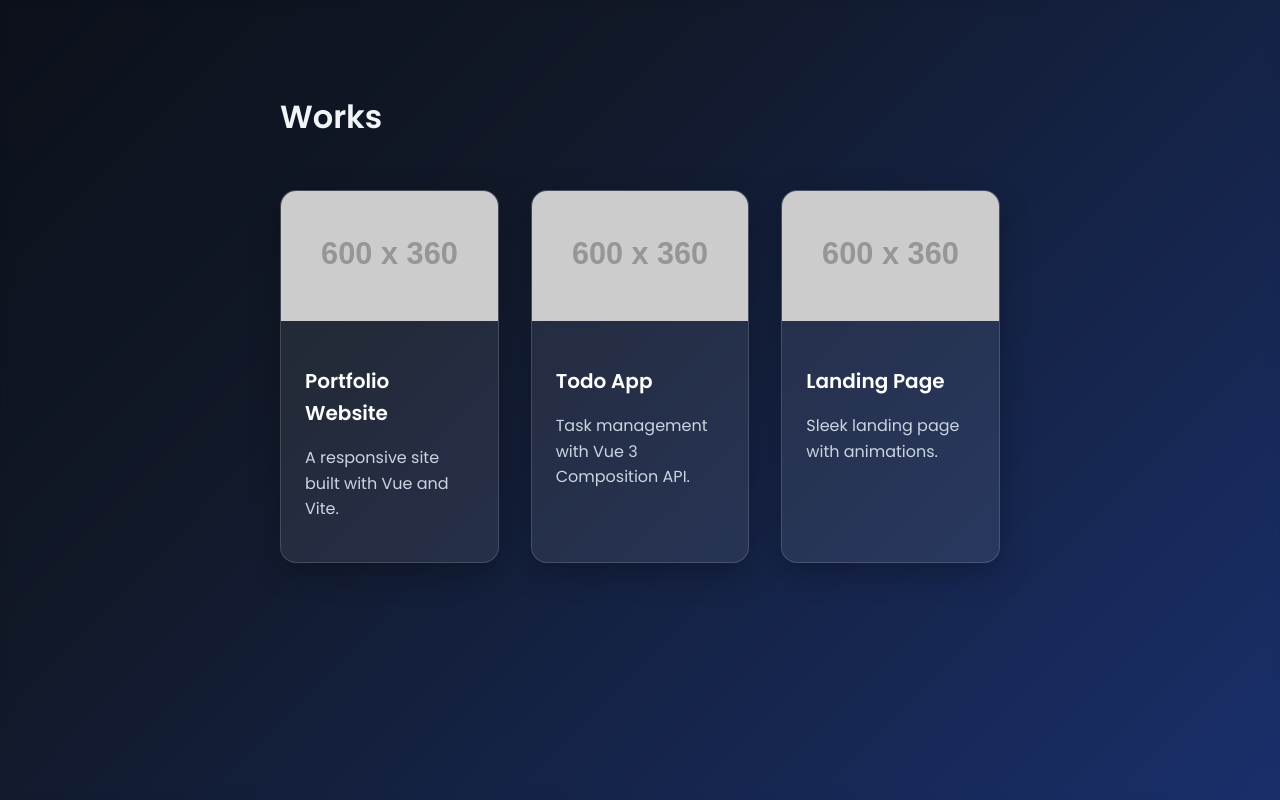
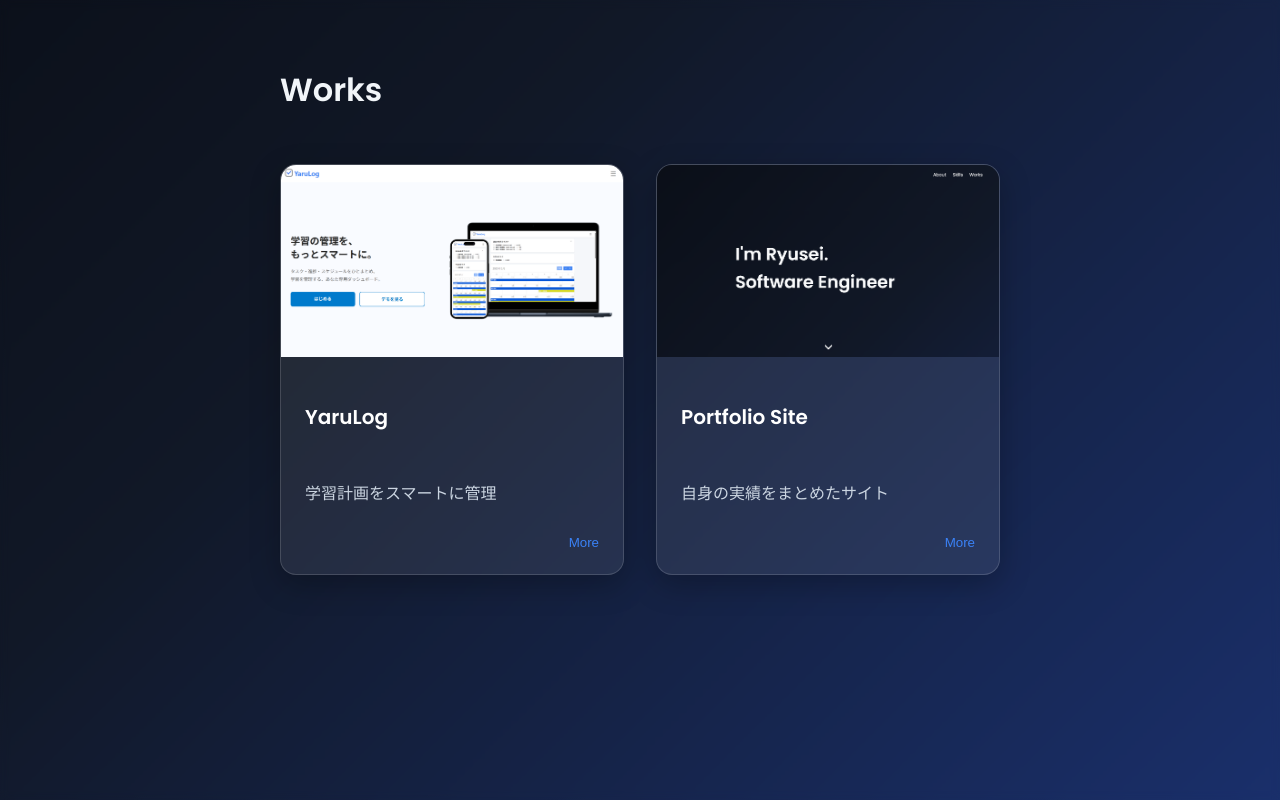
Before and after one commit to ryusei-engineer/my-portfolio, a Vue app: page /works in a window 1280 px wide. Built offline with nearby package versions, Linux system fonts and the light colour scheme.

Commit message:
Works.vue 修正

```diff
--- a/src/components/Works.vue
+++ b/src/components/Works.vue
@@ -3,11 +3,22 @@
     <div class="container">
       <h2 class="section-title" data-sr>Works</h2>
       <div class="works-grid">
-        <div class="work-card" v-for="(work, index) in works" :key="index">
-          <img :src="work.image" :alt="work.title" />
+        <div class="work-card" v-for="(work, index) in works" :key="index" data-sr>
+          <div class="image-wrapper">
+            <img :src="work.image" :alt="work.title" />
+          </div>
           <div class="card-body">
             <h3>{{ work.title }}</h3>
             <p>{{ work.description }}</p>
+            <transition name="accordion">
+              <div v-if="openIndex === index" class="accordion-detail">
+                <a :href="work.url" class="work-link" target="_blank" rel="noopener">▶ URLはこちら</a>
+                <p>{{ work.detail }}</p>
+              </div>
+            </transition>
+            <button class="view-more" @click="toggleAccordion(index)">
+              {{ openIndex === index ? 'Close' : 'More' }}
+            </button>
           </div>
         </div>
       </div>
@@ -16,22 +27,31 @@
 </template>
 
 <script setup>
+import { ref } from 'vue'
+
+const openIndex = ref(null)
+
+const toggleAccordion = (index) => {
+  openIndex.value = openIndex.value === index ? null : index
+}
+
 const works = [
   {
-    title: 'Portfolio Website',
-    description: 'A responsive site built with Vue and Vite.',
-    image: 'https://via.placeholder.com/600x360?text=Portfolio'
+    title: 'YaruLog',
+    description: '学習計画をスマートに管理',
+    detail: '学習タスクの登録・進捗管理・カレンダー表示・記録機能を備えた自己学習支援ツールです。Vue 3 と Supabase を用いて開発し、シンプルかつ直感的なUIにこだわりました。',
+    image: 'src/assets/yaru_log.png',
+    url: 'https://yarulog.example.com'
   },
   {
-    title: 'Todo App',
-    description: 'Task management with Vue 3 Composition API.',
-    image: 'https://via.placeholder.com/600x360?text=Todo+App'
-  },
-  {
-    title: 'Landing Page',
-    description: 'Sleek landing page with animations.',
-    image: 'https://via.placeholder.com/600x360?text=Landing'
+    title: 'Portfolio Site',
+    description: '自身の実績をまとめたサイト',
+    detail: 'このポートフォリオサイトは Vue 3・ScrollReveal・TypeIt を活用し、アニメーションやスムーズなUXを重視して制作しました。',
+    image: 'src/assets/portfolio_site.png',
+    url: 'https://portfolio.example.com'
   }
+
+
 ]
 </script>
 
@@ -48,14 +68,33 @@ const works = [
 
 .section-title {
   font-size: 2rem;
-  margin-bottom: 2.5rem;
   position: relative;
+  display: inline-block;
+  text-align: center;
+  margin: 0 auto 2.5rem;
+}
+
+.section-title::after {
+  content: '';
+  display: block;
+  height: 2px;
+  background-color: var(--color-accent, #3b82f6);
+  margin-top: 0.4rem;
+  border-radius: 2px;
+  transform: scaleX(0);
+  transform-origin: left;
+  transition: transform 0.5s ease;
+}
+
+.section-title.revealed::after {
+  transform: scaleX(1);
 }
 
 .works-grid {
   display: grid;
   grid-template-columns: 1fr;
   gap: 2rem;
+  align-items: start; /* stretchを解除し、各カードを独立させる */
 }
 
 @media (min-width: 768px) {
@@ -66,7 +105,7 @@ const works = [
 
 @media (min-width: 1024px) {
   .works-grid {
-    grid-template-columns: repeat(3, 1fr);
+    grid-template-columns: repeat(2, 1fr);
   }
 }
 
@@ -83,26 +122,32 @@ const works = [
   flex-direction: column;
 }
 
-
 .work-card:hover {
-  transform: translateY(-6px);
-  box-shadow: 0 16px 40px rgba(0, 0, 0, 0.3);
+  transform: translateY(-6px) scale(1.02);
+  box-shadow: 0 16px 40px rgba(0, 0, 0, 0.4);
 }
 
+.image-wrapper {
+  width: 100%;
+  aspect-ratio: 16 / 9;
+  overflow: hidden;
+}
 
-.work-card img {
+.image-wrapper img {
   width: 100%;
-  height: auto;
-  display: block;
+  height: 100%;
+  object-fit: cover;
 }
 
 .card-body {
   padding: 1.5rem;
+  display: flex;
+  flex-direction: column;
+  gap: 0.75rem;
 }
 
 .card-body h3 {
   font-size: 1.25rem;
-  margin-bottom: 0.75rem;
   color: #fff;
 }
 
@@ -111,30 +156,52 @@ const works = [
   color: #cbd5e1;
 }
 
-
-
-
-.section-title {
-  font-size: 2rem;
-  position: relative;
-  display: inline-block;
-  text-align: center;
+.view-more {
+  align-self: flex-end;
+  color: var(--color-accent, #3b82f6);
+  font-weight: 500;
+  background: none;
+  border: none;
+  padding: 0;
+  cursor: pointer;
+  text-decoration: none;
+  transition: color 0.3s;
 }
 
-/* 下線アニメーション */
-.section-title::after {
-  content: '';
-  display: block;
-  height: 2px;
-  background-color: var(--color-accent, #3b82f6);
-  margin-top: 0.4rem;
-  border-radius: 2px;
-  transform: scaleX(0);
-  transform-origin: left;
-  transition: transform 0.5s ease;
+.view-more:hover {
+  color: var(--color-accent-hover, #38bdf8);
 }
 
-.section-title.revealed::after {
-  transform: scaleX(1);
+.accordion-detail {
+  margin-top: 1rem;
+  color: #cbd5e1;
+  font-size: 0.95rem;
+  line-height: 1.6;
+  overflow: hidden;
 }
+
+/* Transition for accordion */
+.accordion-enter-active, .accordion-leave-active {
+  transition: max-height 0.3s ease, opacity 0.3s ease;
+}
+.accordion-enter-from, .accordion-leave-to {
+  max-height: 0;
+  opacity: 0;
+}
+.accordion-enter-to, .accordion-leave-from {
+  max-height: 200px; /* adjust as needed */
+  opacity: 1;
+}
+
+.work-link {
+  margin-top: 0.5rem;
+  display: inline-block;
+  color: var(--color-accent, #3b82f6);
+  text-decoration: none;
+  transition: color 0.3s;
+}
+.work-link:hover {
+  color: var(--color-accent-hover, #60a5fa);
+}
+
 </style>
```
Also changed, not shown: src/assets/portfolio_site.png (added), src/assets/yaru_log.png (added).
